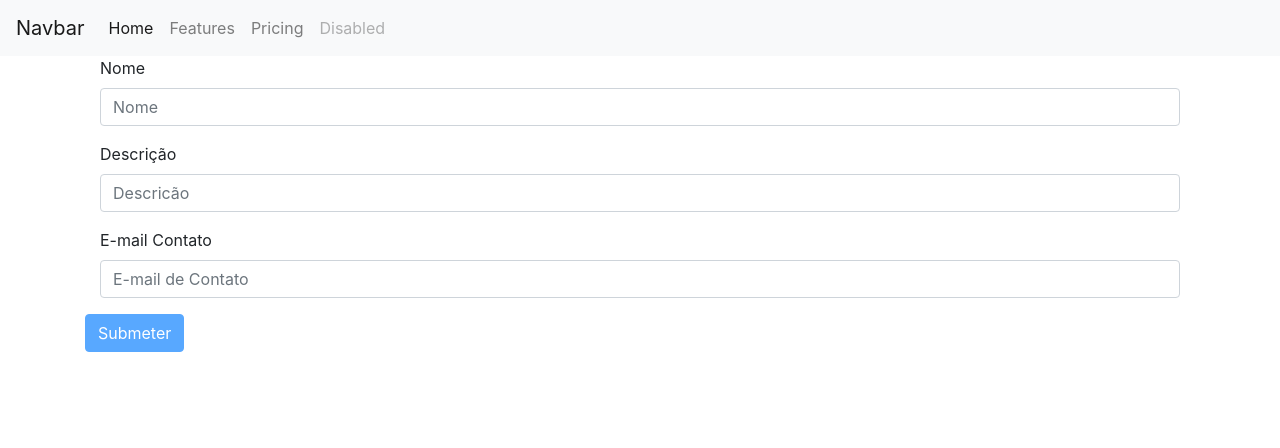
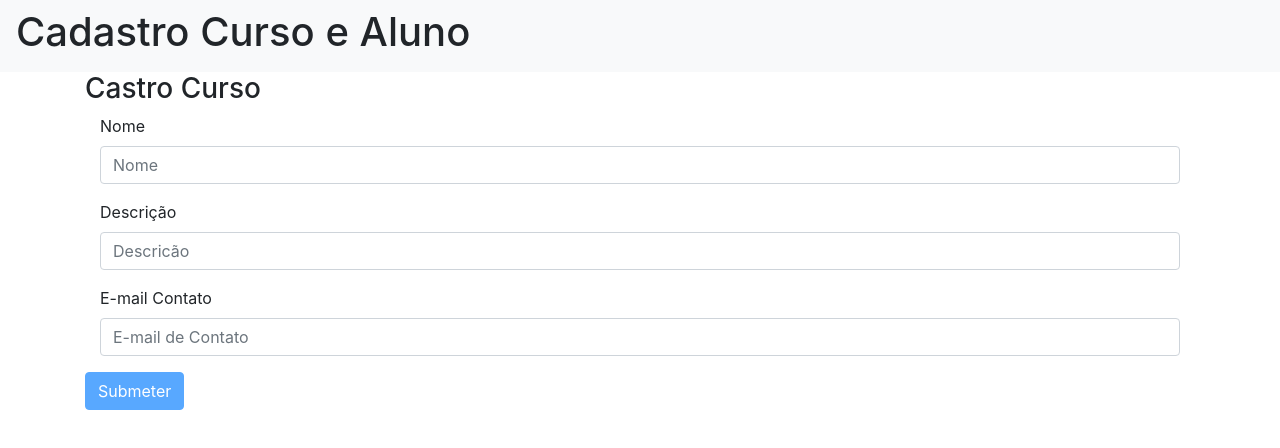
Before and after one commit to espFabioAlmeida/cadastroCursoAluno, an Angular app: page / in a window 1280 px wide. Shown: the top 448 px of the page. Built offline with nearby package versions, Linux system fonts and the light colour scheme.

Commit message:
criado servico em curso

```diff
--- a/src/app/app.component.html
+++ b/src/app/app.component.html
@@ -1,26 +1,8 @@
 <nav class="navbar navbar-expand-lg navbar-light bg-light">
-    <a class="navbar-brand" href="#">Navbar</a>
-    <button class="navbar-toggler" type="button" data-toggle="collapse" data-target="#navbarNav" aria-controls="navbarNav" aria-expanded="false" aria-label="Toggle navigation">
-      <span class="navbar-toggler-icon"></span>
-    </button>
-    <div class="collapse navbar-collapse" id="navbarNav">
-      <ul class="navbar-nav">
-        <li class="nav-item active">
-          <a class="nav-link" href="#">Home <span class="sr-only">(current)</span></a>
-        </li>
-        <li class="nav-item">
-          <a class="nav-link" href="#">Features</a>
-        </li>
-        <li class="nav-item">
-          <a class="nav-link" href="#">Pricing</a>
-        </li>
-        <li class="nav-item">
-          <a class="nav-link disabled" href="#" tabindex="-1" aria-disabled="true">Disabled</a>
-        </li>
-      </ul>
-    </div>
-  </nav>
+    <h1>Cadastro Curso e Aluno</h1>
+</nav>
 
-  <div class="container">
-    <app-curso></app-curso>
-  </div>
+<div class="container">
+  <h3>Castro Curso</h3>
+  <app-curso></app-curso>
+</div>
--- a/src/app/curso/curso/curso.component.css
+++ b/src/app/curso/curso/curso.component.css
@@ -0,0 +1,4 @@
+.ng-invalid.ng-touched:not(form)
+{
+    border: 1px solid red;
+}
```
Also changed, not shown: src/app/curso/cursoservice.service.ts (added, +9 -0 lines), 1 other file (tests, documents, lock files or other folders).
